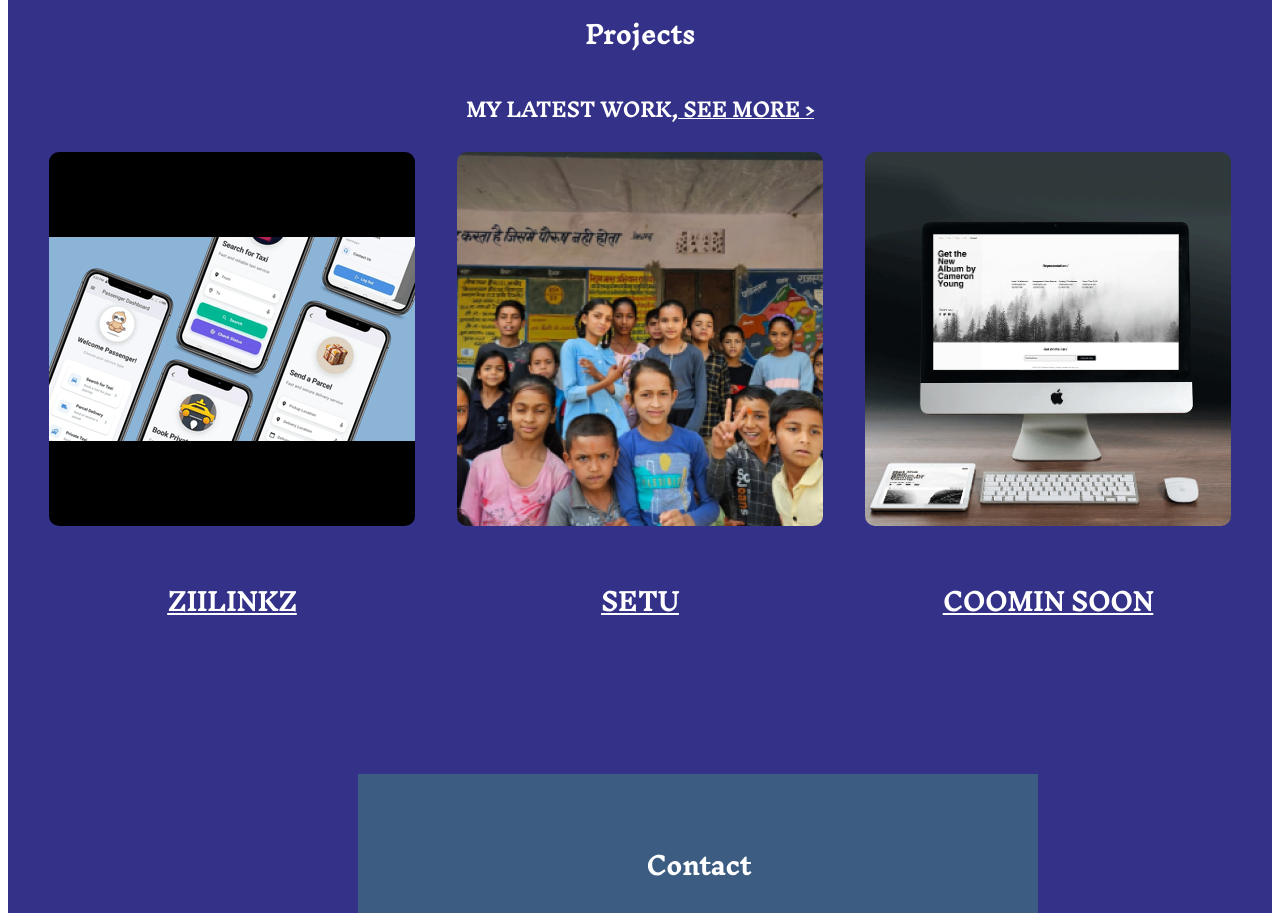
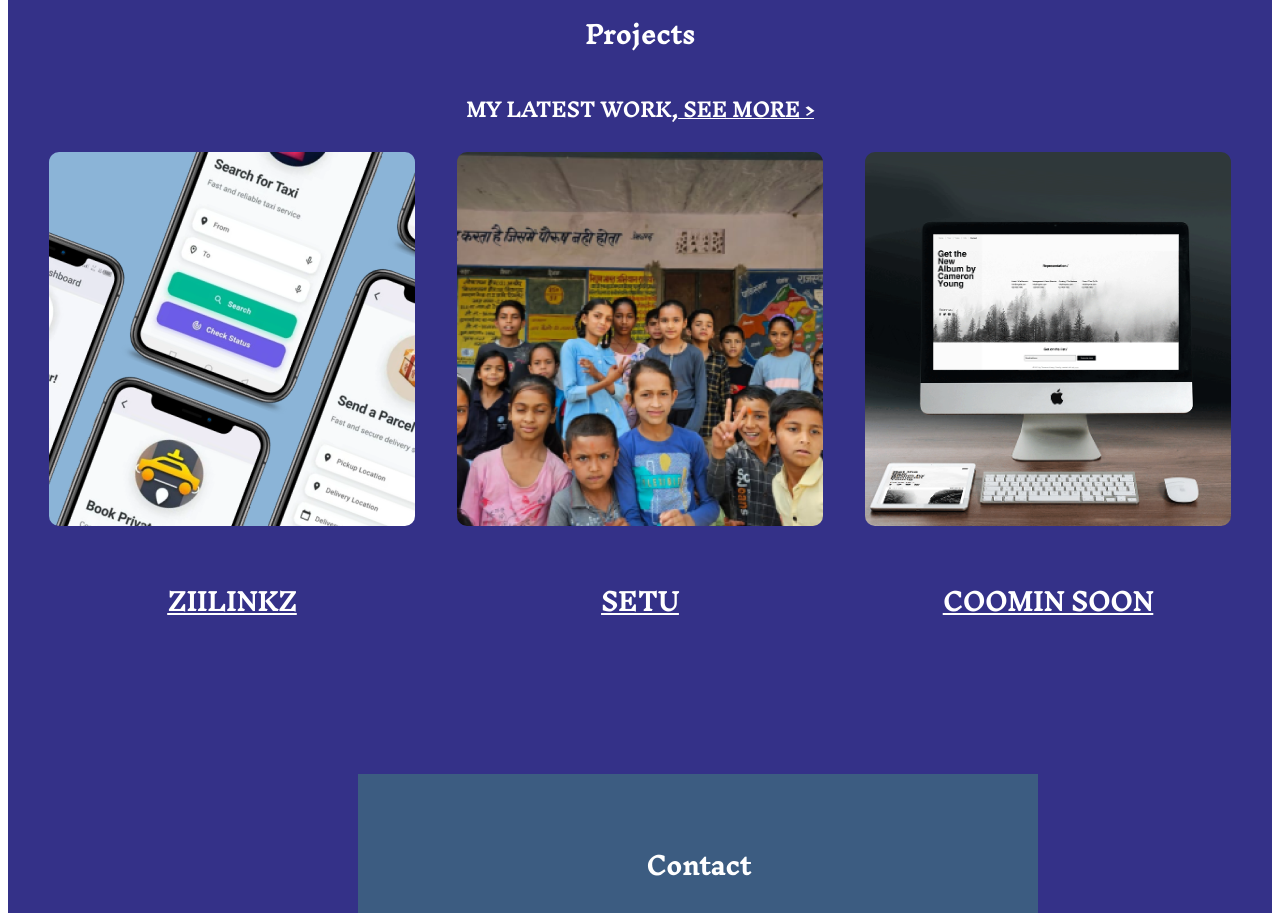
Before and after one commit to Aayush0305/GS_pf, a plain HTML site: page index.html in a window 1280 px wide. Shown: the part 2128-3041 px from the top of the page. Drawn offline with Linux system fonts and the light colour scheme.

Commit message:
pic modified 29/12/24

```diff
--- a/index.html
+++ b/index.html
@@ -154,7 +154,7 @@
         <h2>Projects</h2>
         <h3>MY LATEST  WORK,<a href="projects.html">  SEE MORE ></a> </h3>
         <div class="project-gallery">
-            <div class="project-itemn"><img src="images/zpic.png" alt="Project 2">
+            <div class="project-itemn"><img src="images/zpi.png" alt="Project 2">
             <a href="projects.html#project2">
                <h2>ZIILINKZ</h2>
             </a>
```
Also changed, not shown: images/zpi.png (added), images/zpic.png (deleted).
